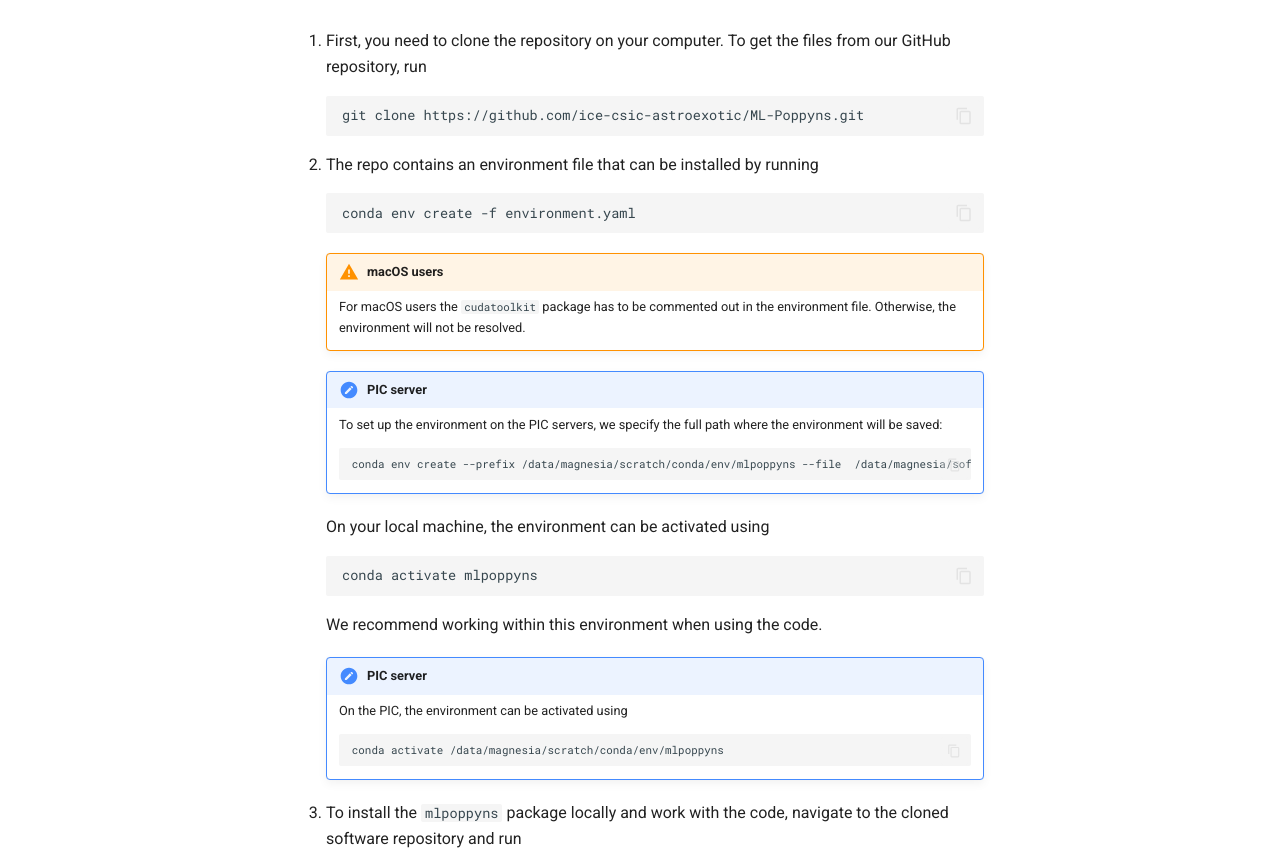
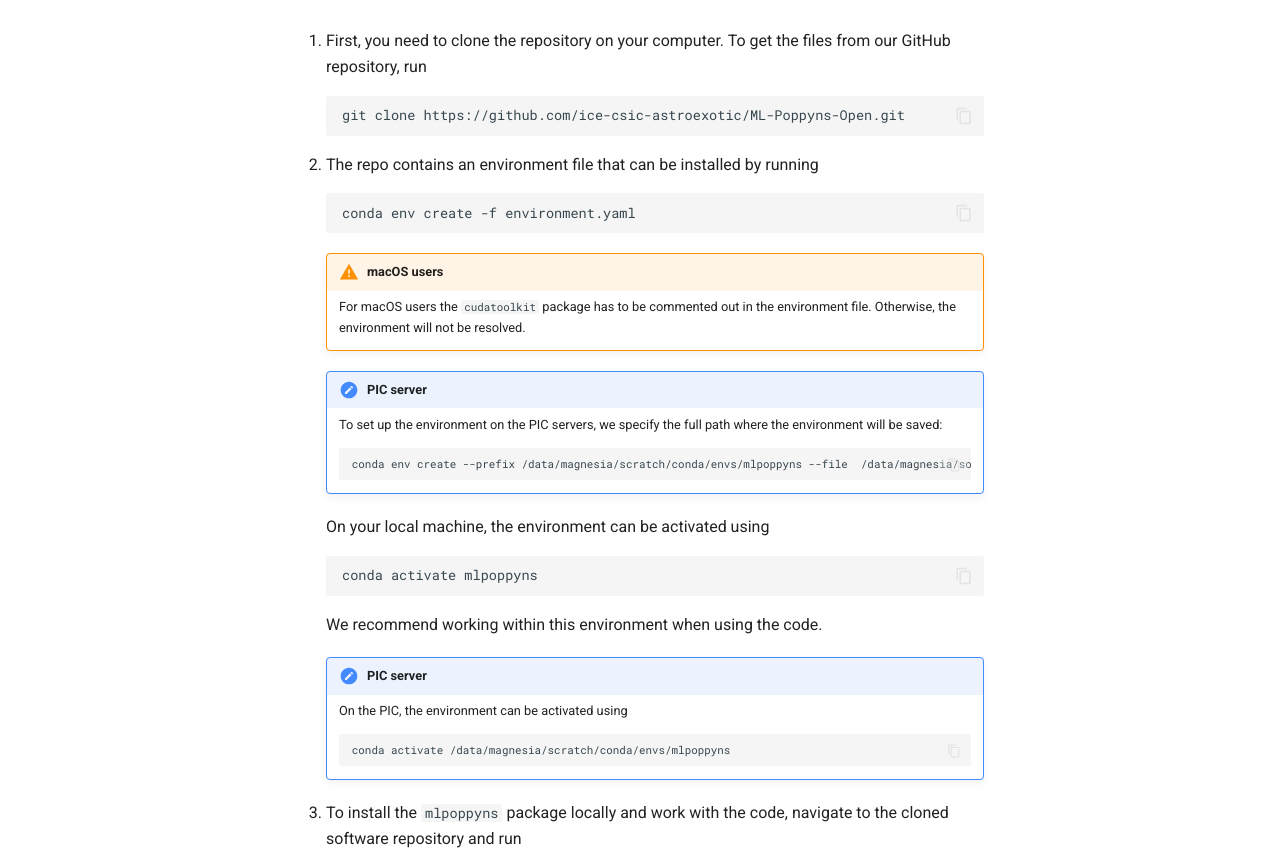
Before and after one commit to ice-csic-astroexotic/ML-Poppyns-Open, an MkDocs documentation site: the page built from docs/basics/getting_started.md, in a window 1280 px wide and 1400 px high. Shown: the part 392-1242 px from the top of the window. Built offline with MkDocs 1.6.1 and Material for MkDocs 9.7.7, drawn with Linux system fonts in a browser that asks for light colours; comment, search, counter and statistics services are not loaded.

````diff
--- a/docs/basics/getting_started.md
+++ b/docs/basics/getting_started.md
@@ -7,7 +7,7 @@ machine. For this, you need `conda` to be installed on your machine. The code ha
 
 1. First, you need to clone the repository on your computer. To get the files from our GitHub repository, run
    ```commandline
-   git clone https://github.com/ice-csic-astroexotic/ML-Poppyns.git
+   git clone https://github.com/ice-csic-astroexotic/ML-Poppyns-Open.git
    ```
 
 2. The repo contains an environment file that can be installed by running
@@ -24,7 +24,7 @@ machine. For this, you need `conda` to be installed on your machine. The code ha
 
         To set up the environment on the PIC servers, we specify the full path where the environment will be saved:
         ```commandline
-        conda env create --prefix /data/magnesia/scratch/conda/env/mlpoppyns --file  /data/magnesia/software/ML-poppyns/environment.yaml
+        conda env create --prefix /data/magnesia/scratch/conda/envs/mlpoppyns --file  /data/magnesia/software/ML-Poppyns/environment.yaml
         ```
 
     On your local machine, the environment can be activated using
@@ -37,7 +37,7 @@ machine. For this, you need `conda` to be installed on your machine. The code ha
 
         On the PIC, the environment can be activated using
         ```commandline
-        conda activate /data/magnesia/scratch/conda/env/mlpoppyns
+        conda activate /data/magnesia/scratch/conda/envs/mlpoppyns
         ```
 
 3. To install the `mlpoppyns` package locally and work with the code, navigate to the cloned software repository and run
````
Also changed, not shown: README.md (+3 -3 lines).
